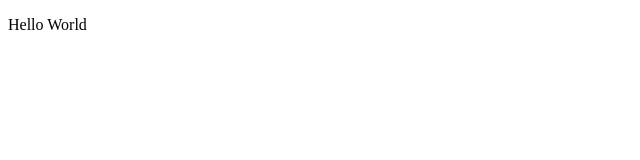
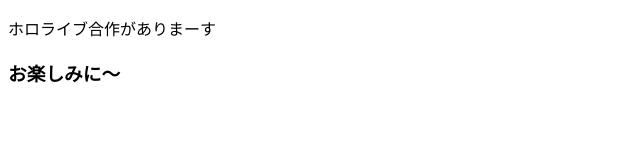
Before and after one commit to neon-uriel/hologassaku, a plain HTML site: page index.html in a window 1280 px wide. Shown: the whole page, without its empty margins (0-640 px from the left). Drawn offline with Linux system fonts and the light colour scheme.

Commit message:
Update index.html

```diff
--- a/index.html
+++ b/index.html
@@ -5,6 +5,7 @@
     <title>test site</title>
 </head>
 <body>
-    <p>Hello World</p>
+    <p>ホロライブ合作がありまーす</p>
+    <h3>お楽しみに～</h3>
 </body>
 </html>
```
